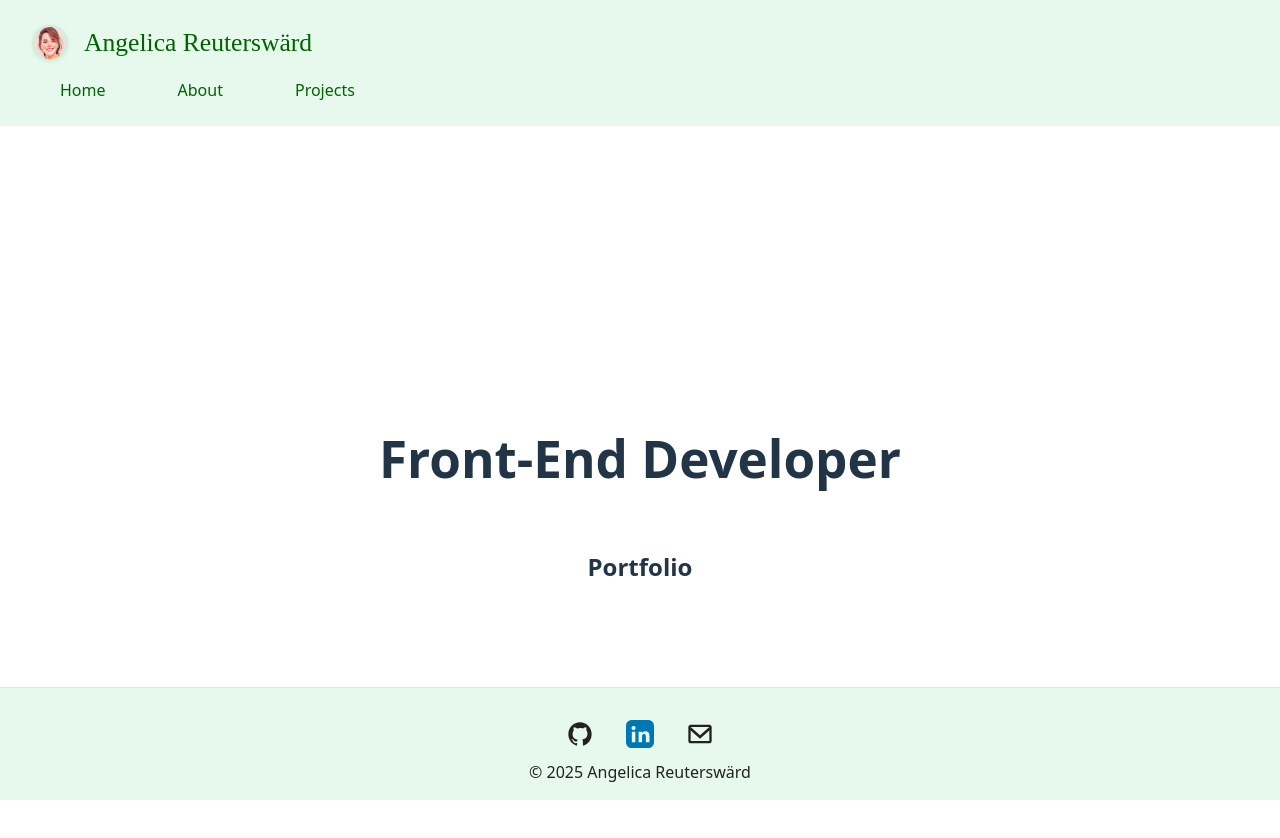
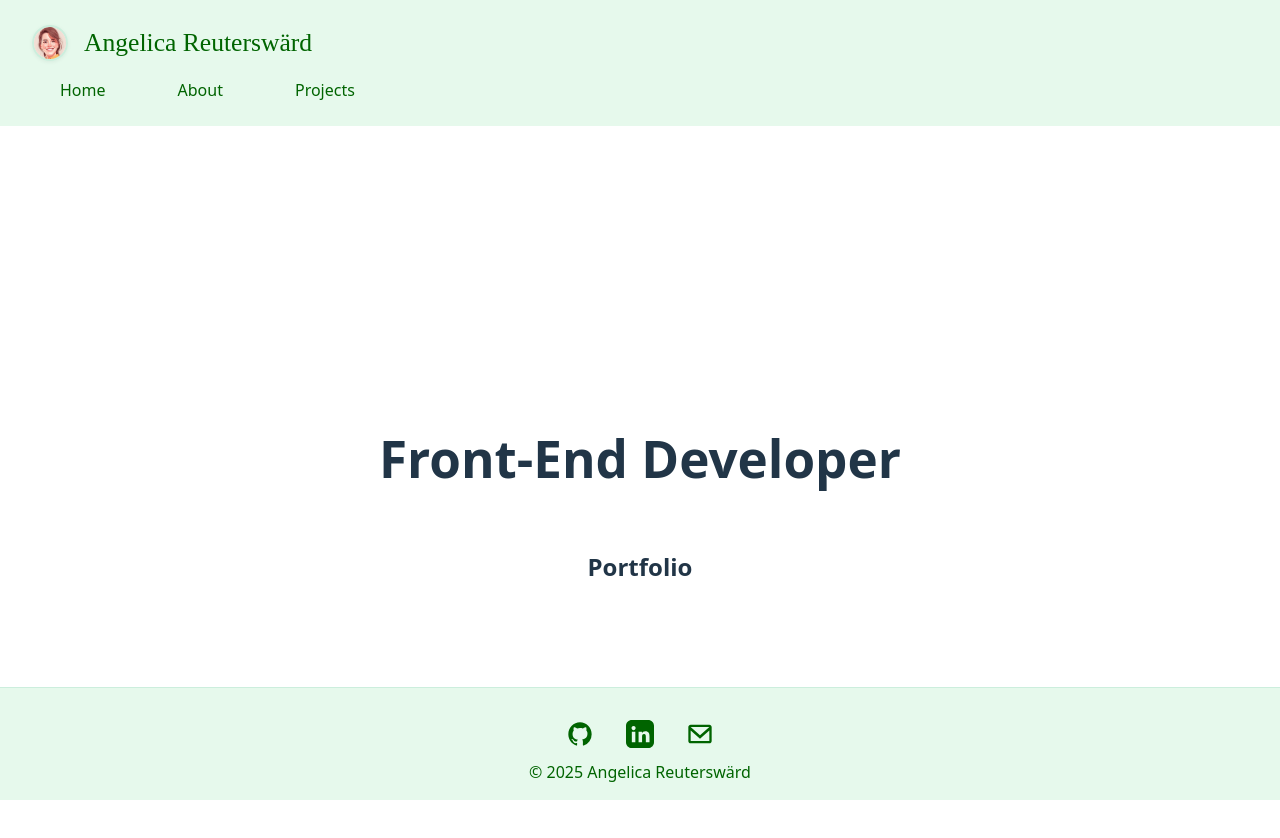
Before and after one commit to Ayngie/react-portfolio, a React (Vite) app: page / in a window 1280 px wide. Shown: the top 838 px of the page. Built offline with nearby package versions, Linux system fonts and the light colour scheme; a web font is replaced by a local one.

Commit message:
Style: color in footer

```diff
--- a/src/components/Footer/Footer.scss
+++ b/src/components/Footer/Footer.scss
@@ -37,7 +37,7 @@
 
   .footer-copyright {
     font-size: 1rem;
-    color: #222;
+    color: darkgreen;
     text-align: center;
   }
 }
--- a/src/components/Footer/Footer.tsx
+++ b/src/components/Footer/Footer.tsx
@@ -17,7 +17,7 @@ const Footer: React.FC = () => (
           aria-hidden="true">
           <path
             d="M12 2C6.48 2 2 6.58 2 12.26c0 4.49 2.87 8.3 6.84 9.64.5.09.68-.22.68-.48 0-.24-.01-.87-.01-1.7-2.78.62-3.37-1.36-3.37-1.36-.45-1.18-1.1-1.5-1.1-1.5-.9-.63.07-.62.07-.62 1 .07 1.53 1.06 1.53 1.06.89 1.56 2.34 1.11 2.91.85.09-.66.35-1.11.63-1.37-2.22-.26-4.56-1.14-4.56-5.07 0-1.12.39-2.03 1.03-2.75-.1-.26-.45-1.3.1-2.7 0 0 .84-.28 2.75 1.05A9.38 9.38 0 0 1 12 6.84c.85.004 1.71.12 2.51.35 1.91-1.33 2.75-1.05 2.75-1.05.55 1.4.2 2.44.1 2.7.64.72 1.03 1.63 1.03 2.75 0 3.94-2.34 4.81-4.57 5.07.36.32.68.94.68 1.9 0 1.37-.01 2.47-.01 2.8 0 .26.18.57.69.47A10.01 10.01 0 0 0 22 12.26C22 6.58 17.52 2 12 2Z"
-            fill="#222"
+            fill="darkgreen"
           />
         </svg>
       </a>
@@ -34,7 +34,7 @@ const Footer: React.FC = () => (
           aria-hidden="true">
           <path
             d="M19 0h-14c-2.76 0-5 2.24-5 5v14c0 2.76 2.24 5 5 5h14c2.76 0 5-2.24 5-5v-14c0-2.76-2.24-5-5-5zm-11 19h-3v-9h3v9zm-1.5-10.29c-.97 0-1.75-.79-1.75-1.76 0-.97.78-1.75 1.75-1.75s1.75.78 1.75 1.75c0 .97-.78 1.76-1.75 1.76zm13.5 10.29h-3v-4.5c0-1.07-.02-2.44-1.49-2.44-1.5 0-1.73 1.17-1.73 2.36v4.58h-3v-9h2.89v1.23h.04c.4-.75 1.38-1.54 2.84-1.54 3.04 0 3.6 2 3.6 4.59v4.72z"
-            fill="#0077b5"
+            fill="darkgreen"
           />
         </svg>
       </a>
@@ -47,7 +47,7 @@ const Footer: React.FC = () => (
           aria-hidden="true">
           <path
             d="M20 4H4c-1.1 0-2 .9-2 2v12c0 1.1.9 2 2 2h16c1.1 0 2-.9 2-2V6c0-1.1-.9-2-2-2zm0 2v.01L12 13 4 6.01V6h16zm0 12H4V8.99l8 6.99 8-6.99V18z"
-            fill="#222"
+            fill="darkgreen"
           />
         </svg>
       </a>
```
